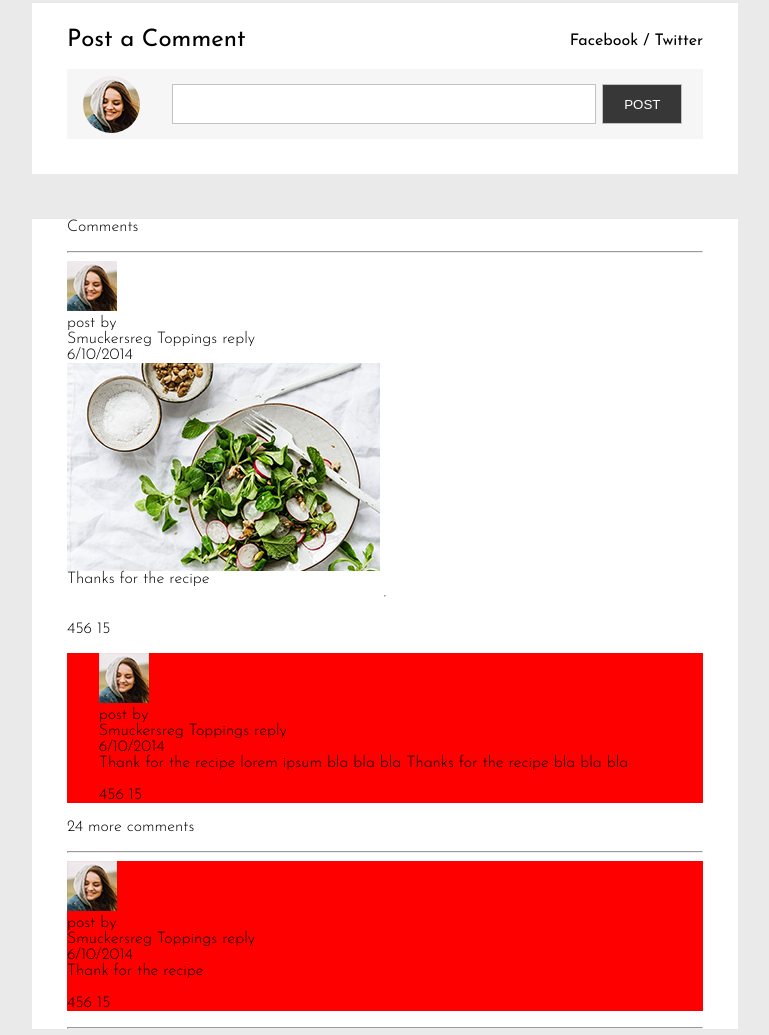
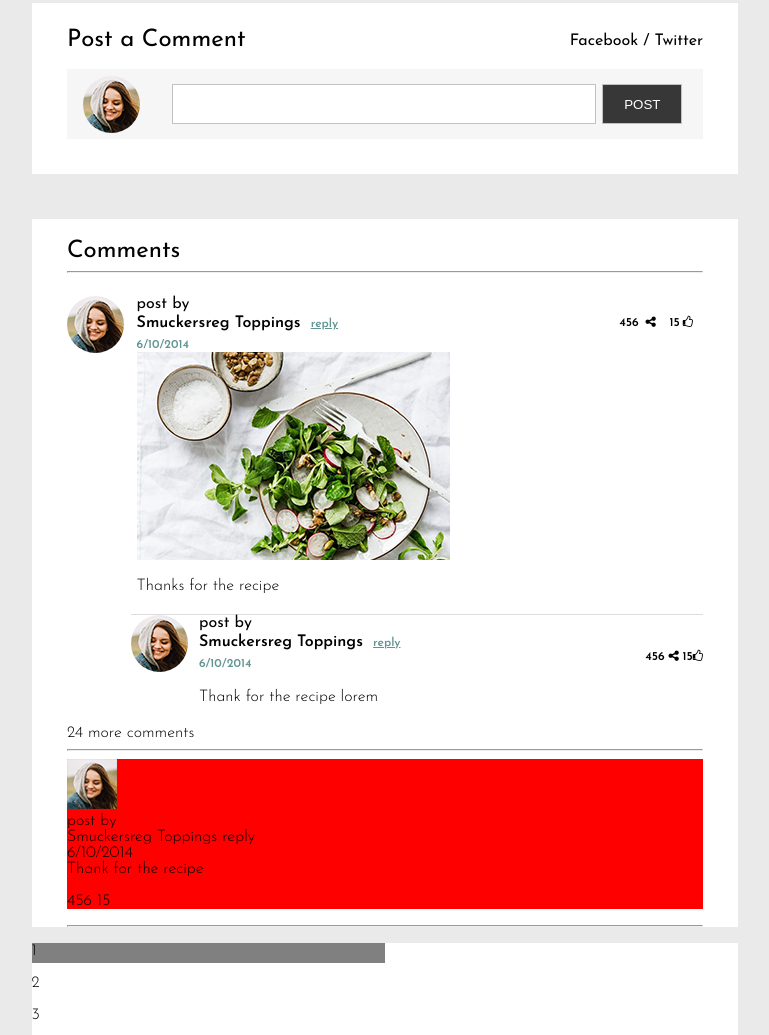
Before and after one commit to Satoriq/Lemon-Recipes, a website: page src/index.html in a window 1280 px wide. Shown: the part 4319-5354 px from the top of the page, without its empty margins (255-1024 px from the left). Drawn offline with nearby package versions, Linux system fonts and the light colour scheme.

Commit message:
feat: add customize "Comment"

```diff
--- a/src/index.html
+++ b/src/index.html
@@ -698,7 +698,7 @@
         </p>
 
         <div class="post__form">
-          <img src="img/recipe-writer.png" class="post__form-face" alt="face =)">
+          <img src="img/recipe-writer.png" class="post__form-face" alt="Photo">
           <input type="text" class="post__form-input">
           <button class="post__form-button">post</button>
         </div>
@@ -706,55 +706,58 @@
       </div>
 
     <div class="board">
-      <p>Comments</p>
+      <p class="board__title">Comments</p>
       <hr>
 
-      <div class="d-flex justify-content-between">
-        <div class="d-flex">
-          <img src="img/recipe-writer.png" class="card-block__face img-fluider" width="50" alt="face =)">
-          <div class="column">
-            <span>post by</span>
-            <span>Smuckersreg Toppings
-              <a href="#">reply</a>
-            </span>
-            <span>
-              <a href="#">6/10/2014</a>
-            </span>
-            <img src="img/coments-image.png" class="img-fluider" alt="recipe picture">
-            <span>Thanks for the recipe</span>
-            <hr>
+      <div class="comment">
 
-          </div>
+        <img class="comment__face" src="img/recipe-writer.png"  alt="Photo">
 
+        <div class="comment__info">
+          <span class="comment__info-top">post by</span>
+          <span class="comment__info-middle">Smuckersreg Toppings
+            <a class="comment__info-reply" href="#">reply</a>
+          </span>
+          <span>
+            <a class="comment__info-bottom" href="#">6/10/2014</a>
+          </span>
+          <img src="img/coments-image.png" class="comment__photo" alt="recipe picture">
+          <span class="comment__info-text">Thanks for the recipe</span>
         </div>
-        <p>456 15</p>
-
+        <span class="comment__likes">
+          <a href="#">456 <i class="fa fa-share-alt" aria-hidden="true"></i></a>
+          <a href="#">15<i class="fa fa-thumbs-o-up" aria-hidden="true"></i></a>
+        </span>
       </div>
 
 
-      <div class="d-flex justify-content-between bgred width-max">
-
-        <div class="d-flex">
-          <img src="img/recipe-writer.png" class="card-block__face img-fluider" width="50" alt="face =)">
-          <div class="column">
-            <span>post by</span>
-            <span>Smuckersreg Toppings
-              <a href="#">reply</a>
+      <div class="sub-comment">
+        <img class="sub-comment__face" src="img/recipe-writer.png" alt="Photo">
+        <div class="sub-comment__info">
+            <span class="sub-comment__info-top" >post by</span>
+            <span class="sub-comment__info-middle">Smuckersreg Toppings
+              <a class="sub-comment__info-reply" href="#">reply</a>
             </span>
             <span>
-              <a href="#">6/10/2014</a>
+              <a class="sub-comment__info-bottom" href="#">6/10/2014</a>
             </span>
-            <span>Thank for the recipe lorem ipsum bla bla bla Thanks for the recipe bla bla bla</span>
-          </div>
-        </div>
-        <p>456 15</p>
+            <span class="sub-comment__info-text">Thank for the recipe lorem </span>
       </div>
-      <p>24 more comments</p>
+      <span class="sub-comment__likes">
+          <a href="#">456 <i class="fa fa-share-alt" aria-hidden="true"></i></a>
+          <a href="#">15<i class="fa fa-thumbs-o-up" aria-hidden="true"></i></a>
+      </span>
+      </div>
+      <span>24 more comments</span>
+
+
+
+
       <hr>
       <div class="d-flex justify-content-between bgred  ">
 
         <div class="d-flex">
-          <img src="img/recipe-writer.png" class="card-block__face img-fluider" width="50" alt="face =)">
+          <img src="img/recipe-writer.png" class="card-block__face img-fluider" width="50" alt="Photo">
           <div class="column">
             <span>post by</span>
             <span>Smuckersreg Toppings
--- a/src/sass/main.sass
+++ b/src/sass/main.sass
@@ -1076,6 +1076,130 @@ a
   padding-right: 5%
   margin-top: 45px
   background: white
+  &__title
+    padding-top: 20px
+    margin-bottom: 0
+    font-size: 24px
+    font-weight: 400
+
+.comment
+  display: flex
+  position: relative
+  padding-top: 15px
+  width: 100%
+
+  &__face
+    border-radius: 50%
+    align-self: flex-start
+  &__info
+    display: flex
+    flex-direction: column
+    padding-left: 2%
+    &-top
+      font-weight: 400
+    &-middle
+      padding-top: 3px
+      padding-bottom: 5px
+      font-weight: 600
+    &-reply
+      padding-left: 5px
+      color: #629494
+      text-decoration: underline
+      font-size: 12px
+      font-weight: 600
+    &-bottom
+      color: #629494
+      font-size: 12px
+      font-weight: 600
+    &-text
+      padding-top: 18px
+      padding-bottom: 20px
+
+  &__photo
+    width: 100%
+  &__likes
+    position: absolute
+    top: 35px
+    right: 0
+    font-size: 12px
+    font-weight: 600
+
+    i
+      padding-right: 10px
+      padding-left: 3px
+
+.sub-comment
+  display: flex
+  position: relative
+  margin-left: auto
+  width: 90%
+  border-top: 1px solid #ddd
+
+  &__face
+    border-radius: 50%
+    align-self: flex-start
+
+  &__info
+    display: flex
+    flex-direction: column
+    padding-left: 2%
+    &-top
+      font-weight: 400
+    &-middle
+      padding-top: 3px
+      padding-bottom: 5px
+      font-weight: 600
+    &-reply
+      padding-left: 5px
+      color: #629494
+      text-decoration: underline
+      font-size: 12px
+      font-weight: 600
+    &-bottom
+      color: #629494
+      font-size: 12px
+      font-weight: 600
+    &-text
+      padding-top: 18px
+      padding-bottom: 20px
+
+    i
+      padding-right: 10px
+      padding-left: 3px
+
+  &__likes
+    position: absolute
+    top: 35px
+    right: 0
+    font-size: 12px
+    font-weight: 600
+
+
+
+
+
+
+
+
+
+
+
+
+
+
+
+
+
+
+
+
+
+
+
+
+
+
+
 
 .make-column
         flex-direction: column
```
Also changed, not shown: src/css/main.css.
